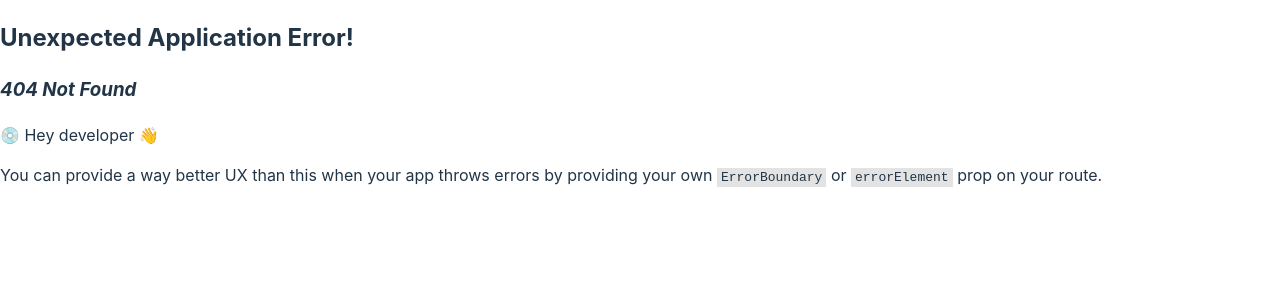
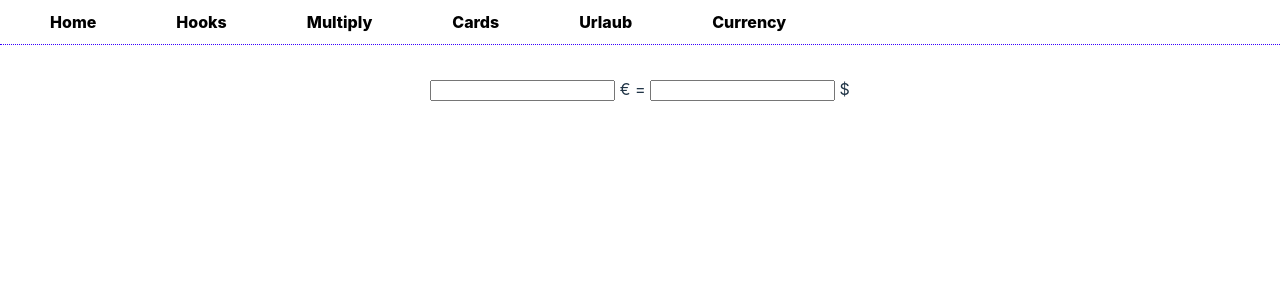
Before and after one commit to darisavchenko/react-js-new-rep, a React (Vite) app: page /currency in a window 1280 px wide. Before the commit this address had no page. Shown: the top 300 px of the page. Built offline with nearby package versions, Linux system fonts and the light colour scheme.

Commit message:
Currency Exchange Rate Euro <> Dollar

```diff
--- /dev/null
+++ b/src/Currency/Currency.jsx
@@ -0,0 +1,44 @@
+import { useState } from "react";
+import { useEffect } from "react";
+import "./Currency.css";
+
+export function Currency() {
+  const [inputEuro, setInputEuro] = useState("");
+  const [equalsInDollar, setEqualsInDollar] = useState(""); // hier in allen useState(): ich hatte alle () leer, und in allen meinen Bedingungen ist es mit "" - deshalb die Nan Fehler
+
+  const [inputDollar, setInputDollar] = useState("");
+  const [equalsInEuro, setEqualsInEuro] = useState("");
+
+  useEffect(() => {
+    if (inputEuro !== "") {
+      setEqualsInDollar(inputEuro * 1.08);
+    } else {
+      setEqualsInDollar("");
+    }
+  }, [inputEuro]);
+
+  useEffect(() => {
+    if (inputDollar !== "") {
+      setEqualsInEuro(inputDollar * 0.92);
+    } else {
+      setEqualsInEuro("");
+    }
+  }, [inputDollar]);
+
+  return (
+    <div className="page-wrap">
+      <input
+        onChange={(e) => setInputEuro(e.target.value)}
+        type="text"
+        value={equalsInEuro === "" ? inputEuro : equalsInEuro}
+      />{" "}
+      <span>€</span> <span>=</span>{" "}
+      <input
+        onChange={(e) => setInputDollar(e.target.value)}
+        type="text"
+        value={equalsInDollar === "" ? inputDollar : equalsInDollar}
+      />{" "}
+      <span>$</span>
+    </div>
+  );
+}
--- a/src/Menu/Menu.jsx
+++ b/src/Menu/Menu.jsx
@@ -20,6 +20,9 @@ export function Menu() {
         <Link to="/urlaub" className="menu-link">
           Urlaub
         </Link>
+        <Link to="/currency" className="menu-link">
+          Currency
+        </Link>
       </div>
       <Outlet />
     </>
--- a/src/main.jsx
+++ b/src/main.jsx
@@ -7,6 +7,7 @@ import { Cards } from "./Card/Cards";
 import { Hooks } from "./Hooks/Hooks";
 import { Multiply } from "./Hooks/Multiply";
 import { Urlaub } from "./urlaub/Urlaub";
+import { Currency } from "./Currency/Currency";
 
 import { createBrowserRouter, RouterProvider } from "react-router-dom";
 
@@ -20,6 +21,7 @@ const router = createBrowserRouter([
       { path: "/multiply", element: <Multiply /> },
       { path: "/card", element: <Cards /> },
       { path: "/urlaub", element: <Urlaub /> },
+      { path: "/currency", element: <Currency /> },
     ],
   },
 ]);
--- a/src/urlaub/Urlaub.jsx
+++ b/src/urlaub/Urlaub.jsx
@@ -17,7 +17,7 @@ export function Urlaub() {
             }}
             className={image === tropical ? "active-button" : ""}
           >
-            {" "}
+            {/* if image is tropical choose className="active-button", else: className="" */}
             {/* => is an arrow funktion - it is needed here for the fuction to be executed only on click and each milisecond the page is being rendered */}
             Tropical Iseland
           </button>
```
Also changed, not shown: src/Currency/Currency.css (added).
